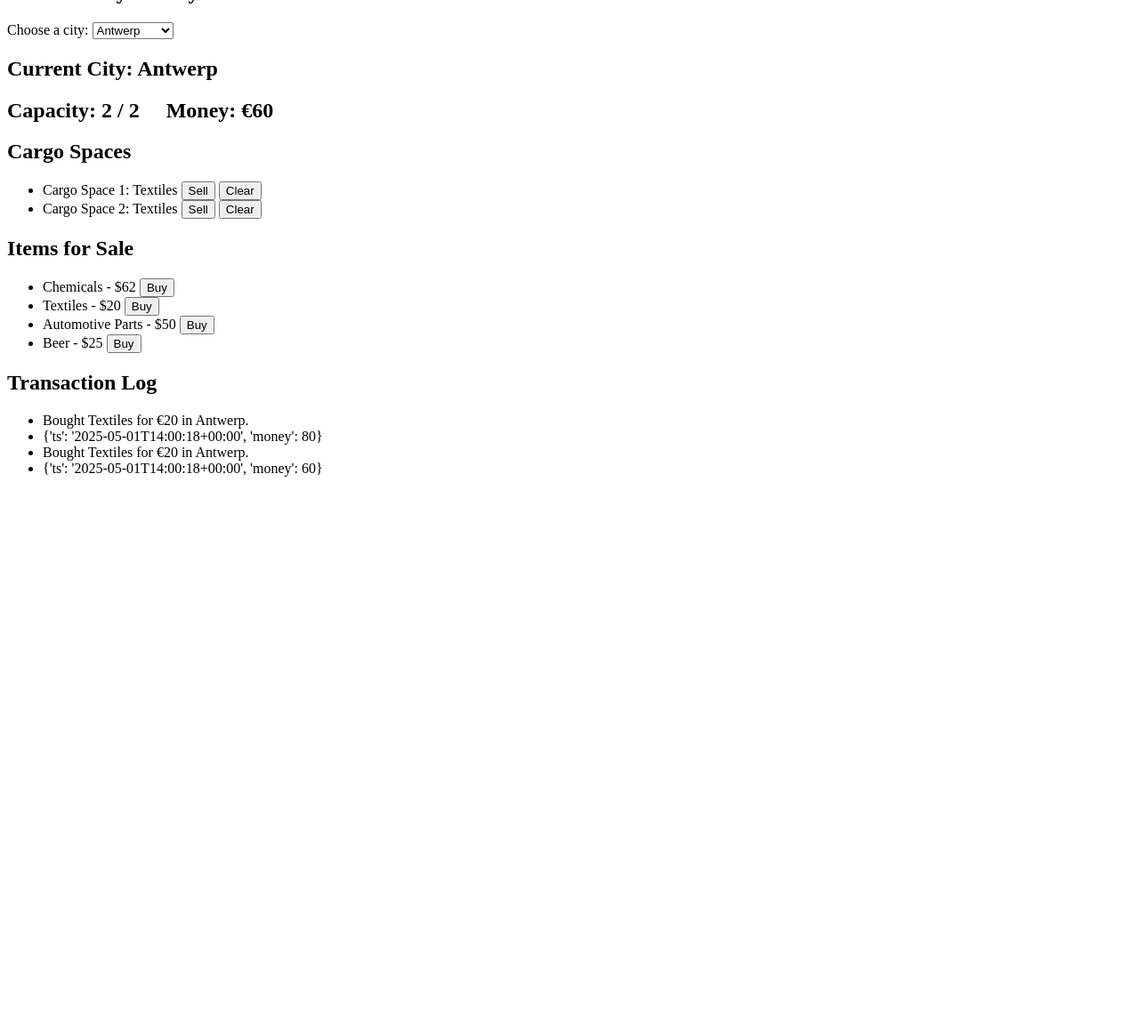
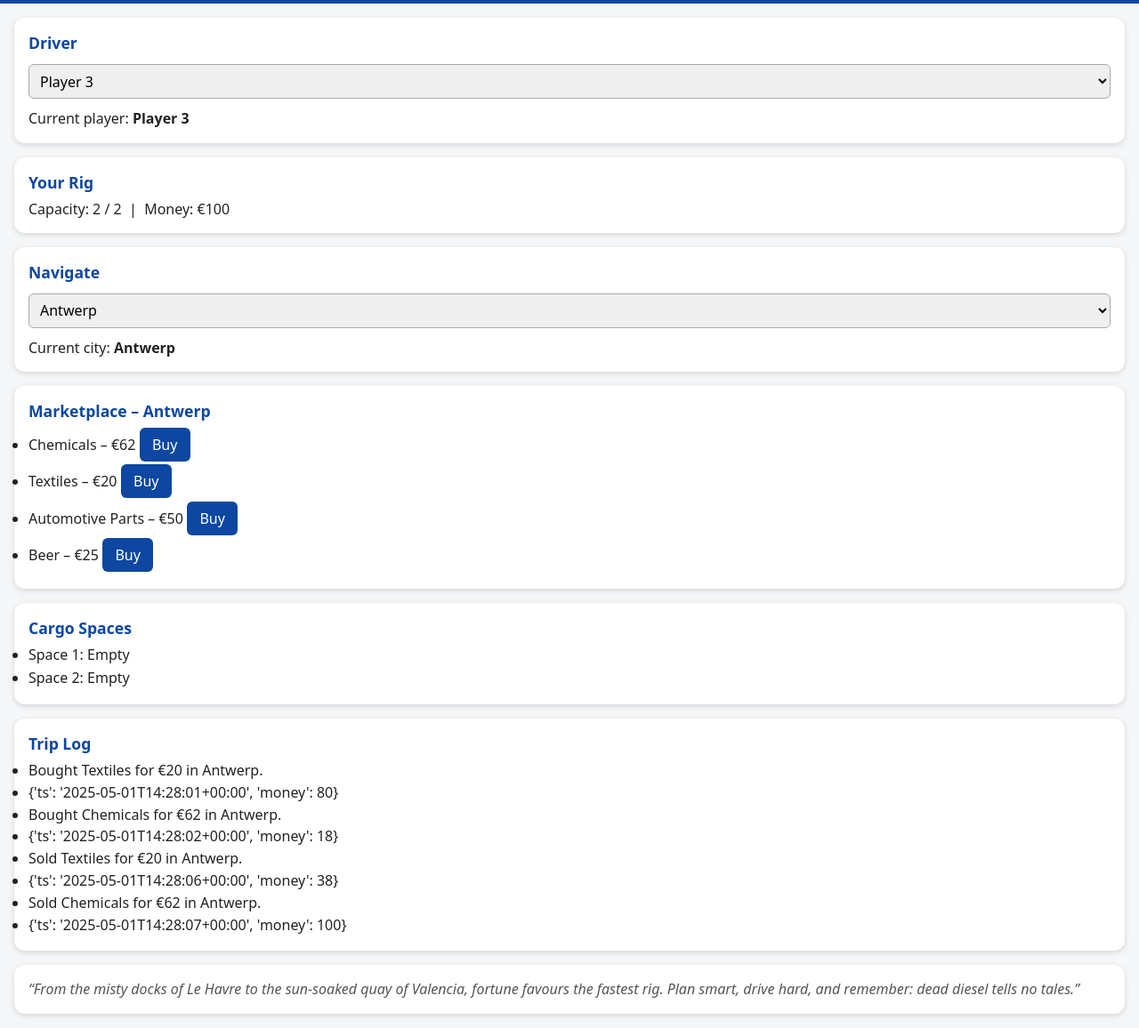
Before and after one commit to nteuchler/Truckerspil, a Flask app: page / in a window 1280 px wide. Shown: the part 141-1297 px from the top of the page at 89% size. Before the commit the page ends 677 px from the top, so only its background shows below. Run offline with Flask 3, Linux system fonts and the light colour scheme.

Commit message:
Visual update

```diff
--- a/Admincverison/app.py
+++ b/Admincverison/app.py
@@ -382,6 +382,59 @@ def money_series():
         series[name] = sorted(buckets.items())
     return jsonify(series)
 
+# ------------------------------------------------------------------
+#  ADD a player
+# ------------------------------------------------------------------
+@app.route('/add_player', methods=['POST'])
+def add_player():
+    name = request.form.get('new_player_name', '').strip()
+    if not name or name in players:
+        return redirect(url_for('admin'))
+    players[name] = {
+        "money": 100,
+        "capacity": 2,
+        "cargo": ["", ""],
+        "transaction_log": []
+    }
+    save_game_state()
+    return redirect(url_for('admin'))
+
+
+# ------------------------------------------------------------------
+#  RENAME a player
+# ------------------------------------------------------------------
+@app.route('/rename_player', methods=['POST'])
+def rename_player():
+    old = request.form.get('old_name')
+    new = request.form.get('new_name', '').strip()
+    if (not old or not new or
+            old not in players or
+            new in players):
+        return redirect(url_for('admin'))
+
+    players[new] = players.pop(old)
+    global selected_player
+    if selected_player == old:
+        selected_player = new
+    save_game_state()
+    return redirect(url_for('admin'))
+
+
+# ------------------------------------------------------------------
+#  DELETE a player
+# ------------------------------------------------------------------
+@app.route('/delete_player', methods=['POST'])
+def delete_player():
+    name = request.form.get('delete_player_name')
+    if name in players:
+        players.pop(name)
+        global selected_player
+        if selected_player == name:
+            # pick the first remaining name or blank if none
+            selected_player = next(iter(players), '')
+        save_game_state()
+    return redirect(url_for('admin'))
+
 
 if __name__ == '__main__':
     app.run(debug=True)
--- /dev/null
+++ b/Admincverison/static/style.css
@@ -0,0 +1,30 @@
+/* ====== Universal reset ====== */
+*{box-sizing:border-box;margin:0;padding:0;font-family:system-ui,-apple-system,'Segoe UI',sans-serif}
+body{background:#f4f6f8;color:#222;line-height:1.4;}
+
+/* ====== Header hero ====== */
+header{background:#0d47a1;color:#fff;text-align:center;padding:0}
+header img{width:100%;height:140px;object-fit:cover;opacity:.85}
+header h1{position:absolute;top:0;left:0;width:100%;height:140px;
+          display:flex;flex-direction:column;justify-content:center;align-items:center;
+          font-size:clamp(22px,5vw,32px);text-shadow:0 2px 5px #000}
+
+/* ====== Content wrappers ====== */
+main{padding:1rem;display:flex;flex-direction:column;gap:1rem}
+.card{background:#fff;border-radius:12px;padding:1rem;box-shadow:0 2px 6px #0002}
+.card h2{font-size:1.1rem;margin-bottom:.4rem;color:#0d47a1}
+
+/* ====== Forms & buttons ====== */
+select,input[type=text],input[type=number]{width:100%;padding:.4rem .5rem;margin:.3rem 0;
+        border:1px solid #aaa;border-radius:6px;font-size:1rem}
+button{background:#0d47a1;color:#fff;border:none;padding:.5rem .9rem;
+       border-radius:6px;font-size:1rem}
+button:hover{background:#1565c0;cursor:pointer}
+
+/* ====== Table (admin) ====== */
+table{width:100%;border-collapse:collapse;margin:.3rem 0;font-size:.9rem}
+th,td{padding:.4rem .3rem;text-align:center}
+tr:nth-child(even){background:#f1f4f7}
+
+/* ====== Fixed breaking-news bar (already present) ====== */
+#breaking-news{background:#ffebee;color:#c62828;font-weight:700}
--- a/Admincverison/templates/index.html
+++ b/Admincverison/templates/index.html
@@ -1,148 +1,61 @@
-<!DOCTYPE html>
+<!doctype html>
 <html lang="en">
 <head>
-    <meta charset="UTF-8">
-    <meta name="viewport" content="width=device-width, initial-scale=1.0">
-    <title>Cargo Space Shop</title>
+    <meta charset="utf-8">
+    <meta name="viewport" content="width=device-width, initial-scale=1">
+    <title>Trucker Tycoon</title>
+
+    <!-- global CSS -->
+    <link rel="stylesheet" href="{{ url_for('static', filename='style.css') }}">
+
+    <!-- fixed red breaking-news bar (kept inline so it overrides) -->
+    <style>
+      #breaking-news{
+        position:fixed;top:0;left:0;width:100%;
+        background:#ffe5e5;color:#c00;font-weight:700;text-align:center;
+        padding:.5em 0;z-index:1000;display:none
+      }
+      body.has-banner{margin-top:3em}
+    </style>
+</head>
+
 <body>
-        <h1>Welcome to your trucking company</h1>
-        <style>
-        /* Red headline bar */
-        #breaking-news {
-            position: fixed;
-            top: 0; left: 0;
-            width: 100%;
-            background: #ffe5e5;      /* pale red */
-            color: #c00;              /* deep red text */
-            font-weight: bold;
-            text-align: center;
-            padding: 0.5em 0;
-            z-index: 1000;            /* sit above everything else */
-            display: none;            /* hidden until there’s news */
-        }
 
-        /* Keep page content from sliding under the fixed bar */
-        body.has-banner {
-            margin-top: 3em;          /* ~~ equal to banner height */
-        }
-        </style>
+<header>
+  <img src="https://images.ctfassets.net/grb5fvwhwnyo/5qdng82bOC9cvCh8fvhP5v/c7b0ddc45e27e433ba62e1b792d87d99/card-driverless-trucks-in-logistics.jpg?w=718&fm=webp"
+       alt="Long-haul truck driving at dusk">
+  <h1>🚚 Trucker Tycoon</h1>
+</header>
 
 <!-- BREAKING NEWS BANNER -->
 <div id="breaking-news"></div>
 
-        <script>
-        // initial headline from Flask, so the page shows it immediately
-        let currentNews = {{ breaking_news|tojson }};
-
-        const banner   = document.getElementById('breaking-news');
-        const bodyElem = document.body;
-
-        function renderBanner(news) {
-            if (news) {
-                banner.innerHTML = `Breaking News: ${news}`;
-                banner.style.display = 'block';
-                bodyElem.classList.add('has-banner');
-            } else {
-                banner.style.display = 'none';
-                bodyElem.classList.remove('has-banner');
-            }
-        }
-
-        renderBanner(currentNews);
-
-        async function refreshNews() {
-            try {
-                const r = await fetch('/breaking_news');
-                const data = await r.json();
-                if (data.news !== currentNews) {
-                    currentNews = data.news;
-                    renderBanner(currentNews);
-                }
-            } catch (_) { /* ignore transient network errors */ }
-        }
-
-        // poll every 5 s
-        setInterval(refreshNews, 5000);
-        </script>
-
-
-
-
-
-        <!-- The rest of your index.html content -->
-    </body>
-
-    <script>
-        function buyItem(form) {
-            const formData = new FormData(form);
-            fetch(form.action, {
-                method: 'POST',
-                body: formData
-            })
-            .then(response => response.json())
-            .then(data => {
-                if (data.success) {
-                    location.reload();  // Refresh the page on success
-                } else {
-                    alert(data.message);  // Show error message in a popup
-                }
-            });
-            return false;  // Prevent default form submission
-        }
-
-        function sellItem(form) {
-            const formData = new FormData(form);
-            fetch(form.action, {
-                method: 'POST',
-                body: formData
-            })
-            .then(response => response.json())
-            .then(data => {
-                if (data.success) {
-                    location.reload();  // Refresh the page on success
-                } else {
-                    alert(data.message);  // Show error message in a popup
-                }
-            });
-            return false;  // Prevent default form submission
-        }
-
-        function clearItem(form) {
-            const formData = new FormData(form);
-            fetch(form.action, {
-                method: 'POST',
-                body: formData
-            })
-            .then(response => response.json())
-            .then(data => {
-                if (data.success) {
-                    location.reload();  // Refresh the page on success
-                } else {
-                    alert(data.message);  // Show error message in a popup
-                }
-            });
-            return false;  // Prevent default form submission
-        }
-    </script>
-</head>
-<body>
-
-    <!-- Dropdown to select the player -->
+<main>
+  <!-- Player selector -->
+  <section class="card">
+    <h2>Driver</h2>
     <form action="/set_player" method="POST">
-        <label for="player">Choose a player:</label>
-        <select name="player" id="player" onchange="this.form.submit()">
+        <select name="player" onchange="this.form.submit()">
           {% for player in players %}
-                <option value="{{ player }}" {% if player == selected_player %}selected{% endif %}>{{ player }}</option>
+            <option value="{{ player }}"
+                    {% if player == selected_player %}selected{% endif %}>{{ player }}</option>
           {% endfor %}
         </select>
     </form>
+    <p style="margin-top:.4rem">Current player: <strong>{{ selected_player }}</strong></p>
+  </section>
 
-    <h2>Current Player: {{ selected_player }}</h2>
+  <!-- Rig info -->
+  <section class="card">
+    <h2>Your Rig</h2>
+    <p>Capacity: {{ cargo|length }} / {{ capacity }} &nbsp;|&nbsp; Money: €{{ money }}</p>
+  </section>
 
-    <!-- Dropdown to select the city -->
+  <!-- City navigation -->
+  <section class="card">
+    <h2>Navigate</h2>
     <form action="/set_city" method="POST">
-        <label for="city">Choose a city:</label>
-        <select name="city" id="city" onchange="this.form.submit()">
+        <select name="city" onchange="this.form.submit()">
           {% for city in cities %}
             <option value="{{ city }}"
                     {% if city == selected_city %}selected{% endif %}
@@ -152,30 +65,51 @@
           {% endfor %}
         </select>
     </form>
+    <p style="margin-top:.4rem">Current city: <strong>{{ selected_city }}</strong></p>
+  </section>
 
-    <h2>Current City: {{ selected_city }}</h2>
-    <h2>Capacity: {{ cargo|length }} / {{ capacity }}  Money: €{{ money }}</h2>
+  <!-- Marketplace or Truck-store -->
   {% if selected_city == 'Truck Store' %}
+  <section class="card">
     <h2>Truck Store</h2>
     <p>Your current truck can carry {{ capacity }} pallets.</p>
     <p>Upgrade to {{ capacity + 1 }} pallets for €{{ upgrade_cost }}?</p>
     <form action="/upgrade_truck" method="POST" onsubmit="return buyItem(this);">
         <button type="submit">Buy Upgrade</button>
     </form>
+  </section>
+  {% else %}
+  <section class="card">
+    <h2>Marketplace – {{ selected_city }}</h2>
+    <ul>
+      {% for item, price in items.items() %}
+        <li style="margin:.2rem 0">
+          {{ item }} – €{{ price }}
+          <form action="/buy" method="POST" style="display:inline" onsubmit="return buyItem(this);">
+              <input type="hidden" name="item" value="{{ item }}">
+              <button type="submit">Buy</button>
+          </form>
+        </li>
+      {% endfor %}
+    </ul>
+  </section>
   {% endif %}
 
-
+  <!-- Cargo spaces -->
+  <section class="card">
     <h2>Cargo Spaces</h2>
     <ul>
       {% for space in cargo %}
-            <li>
-                Cargo Space {{ loop.index }}: {{ space if space else 'Empty' }}
+        <li style="margin:.2rem 0">
+          Space&nbsp;{{ loop.index }}:
+          {{ space if space else 'Empty' }}
+
           {% if space %}
-                <form action="/sell" method="POST" style="display:inline;" onsubmit="return sellItem(this);">
+            <form action="/sell" method="POST" style="display:inline" onsubmit="return sellItem(this);">
                 <input type="hidden" name="space" value="{{ loop.index }}">
                 <button type="submit">Sell</button>
             </form>
-                <form action="/clear" method="POST" style="display:inline;" onsubmit="return clearItem(this);">
+            <form action="/clear" method="POST" style="display:inline" onsubmit="return clearItem(this);">
                 <input type="hidden" name="space" value="{{ loop.index }}">
                 <button type="submit">Clear</button>
             </form>
@@ -183,31 +117,53 @@
         </li>
       {% endfor %}
     </ul>
+  </section>
 
-    <h2>Items for Sale</h2>
+  <!-- Transaction log -->
+  <section class="card">
+    <h2>Trip Log</h2>
     <ul>
-        {% for item, price in items.items() %}
-            <li>{{ item }} - ${{ price }}
-                <form action="/buy" method="POST" style="display:inline;" onsubmit="return buyItem(this);">
-                    <input type="hidden" name="item" value="{{ item }}">
-                    <button type="submit">Buy</button>
-                </form>
-            </li>
+      {% for entry in log %}
+        <li style="margin:.15rem 0">{{ entry }}</li>
       {% endfor %}
     </ul>
+  </section>
 
-    <h2>Transaction Log</h2>
-    <ul>
-        {% for log_entry in log %}
-            <li>{{ log_entry }}</li>
-        {% endfor %}
-    </ul>
+  <!-- Flavour text -->
+  <section class="card">
+    <p style="font-style:italic;color:#555">
+      “From the misty docks of Le Havre to the sun-soaked quay of Valencia,
+       fortune favours the fastest rig. Plan smart, drive hard, and remember:
+       dead diesel tells no tales.”
+    </p>
+  </section>
+</main>
 
+<!-- ===== Scripts ===== -->
+<script>
+/* --- BREAKING-NEWS polling (unchanged) --- */
+let currentNews = {{ breaking_news|tojson }};
+const banner = document.getElementById('breaking-news');
+const bodyEl = document.body;
+function renderBanner(n){ if(n){ banner.textContent = `Breaking News: ${n}`; banner.style.display='block'; bodyEl.classList.add('has-banner'); }
+                          else { banner.style.display='none'; bodyEl.classList.remove('has-banner'); } }
+renderBanner(currentNews);
+async function refreshNews(){
+  try{ const r = await fetch('/breaking_news'); const d = await r.json();
+       if(d.news !== currentNews){ currentNews = d.news; renderBanner(currentNews);} }
+  catch(_){}
+}
+setInterval(refreshNews,5000);
 
-
-
-
-
-
+/* --- Buy / Sell / Clear helpers (unchanged) --- */
+function buyItem(f){return postForm(f);}
+function sellItem(f){return postForm(f);}
+function clearItem(f){return postForm(f);}
+function postForm(form){
+  fetch(form.action,{method:'POST',body:new FormData(form)})
+    .then(r=>r.json()).then(d=>{ if(d.success){location.reload();} else{alert(d.message);} });
+  return false;
+}
+</script>
 </body>
 </html>
```
Also changed, not shown: Admincverison/game_state.json (+26 -47 lines), Admincverison/templates/admin.html (+42 -5 lines). Lines whose indentation alone changed are shown as unchanged.
